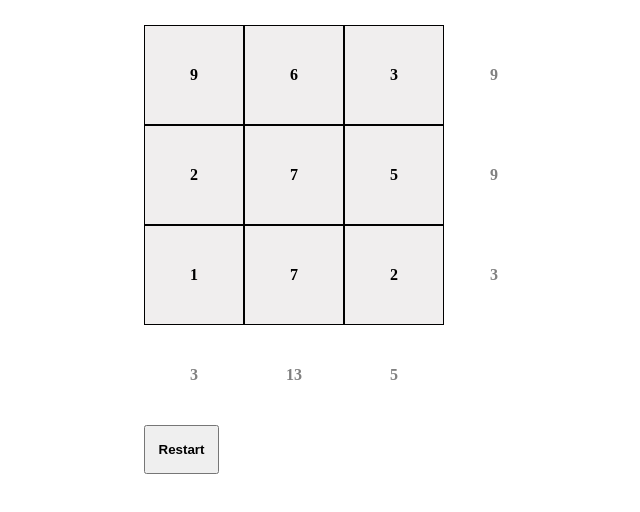
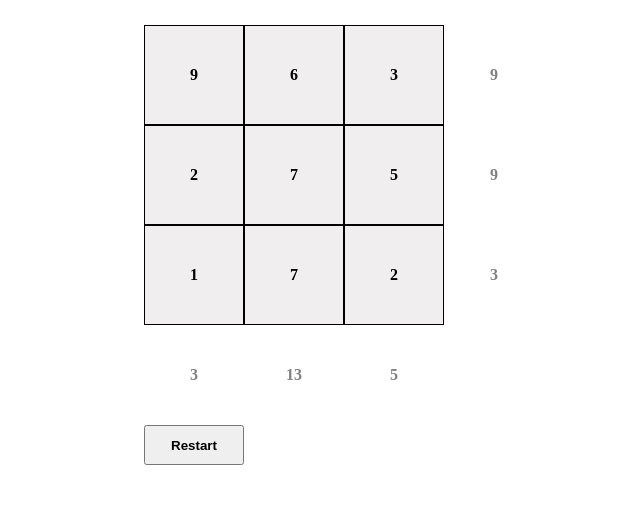
Before and after one commit to JosipaSaravanja/Internship-16-Sumplete, a React (Create React App) app in the folder sumplete/: page / in a window 1280 px wide. Shown: the top 512 px of the page, without its empty margins (296-936 px from the left). Built offline with nearby package versions, Linux system fonts and the light colour scheme.

Commit message:
fixed grid (again) and select

```diff
--- a/sumplete/src/App.css
+++ b/sumplete/src/App.css
@@ -20,8 +20,8 @@ body{
 }
 
 select, button{
-  width: 75px;
-  padding: 15px 10px;
+  width: 100px;
+  height: 40px;
   margin-right: 15px;
 }
 
--- a/sumplete/src/App.js
+++ b/sumplete/src/App.js
@@ -9,14 +9,14 @@ import { useEffect } from "react";
 
 function App() {
   const [n, setNumber] = useState(localStorage.getItem("game") ? Math.sqrt(JSON.parse(localStorage.getItem("game")).length+1)-1 : 3);
-  const [tempNum, setTempNum] = useState();
+  const [tempNum, setTempNum] = useState(n);
   const [data, setData] = useState(JSON.parse(localStorage.getItem("game")) || new Game(n).data);
   const [finishStatus, setStatus] = useState(false);
 
   const newGame=()=>{
     setNumber(Number(tempNum))
     console.log(tempNum, n)
-    setData(new Game(Number(tempNum)).data)
+    setData(new Game(tempNum).data)
   }
 
   const Restart=()=>{
@@ -52,16 +52,17 @@ function App() {
     setStatus(status)
     const num=Number(n);
     for(let i=0; i<num; i++){
-      status=data[(num+1)*i+num].number===sum((num+1)*i+num )
+      status=data[(num+1)*i+num].number===sum((num+1)*i+num)
       if(status===false){
-        return
+        console.log((num+1)*i+num)
+        break
       }
       if(i==num-1)
       {
         for(let j=1; j<=num; j++){
         status=data[(num+1)*i+num+j].number===sum((num+1)*i+num+j)
         if(status===false){
-          return
+          break
         }
         }
       }
```
